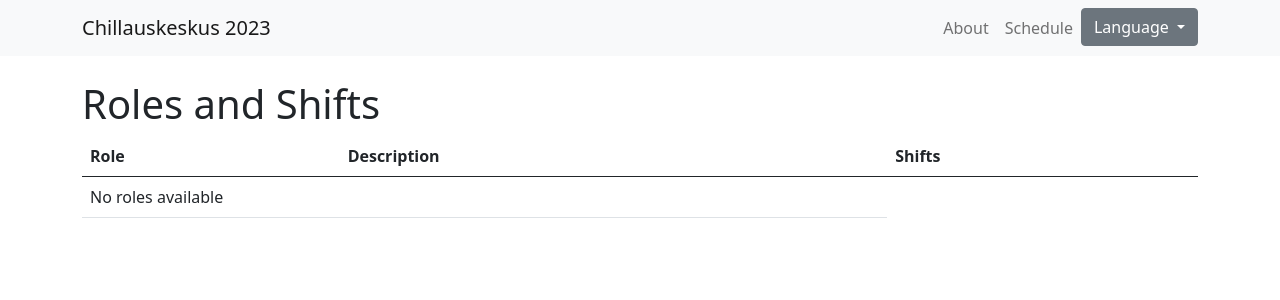
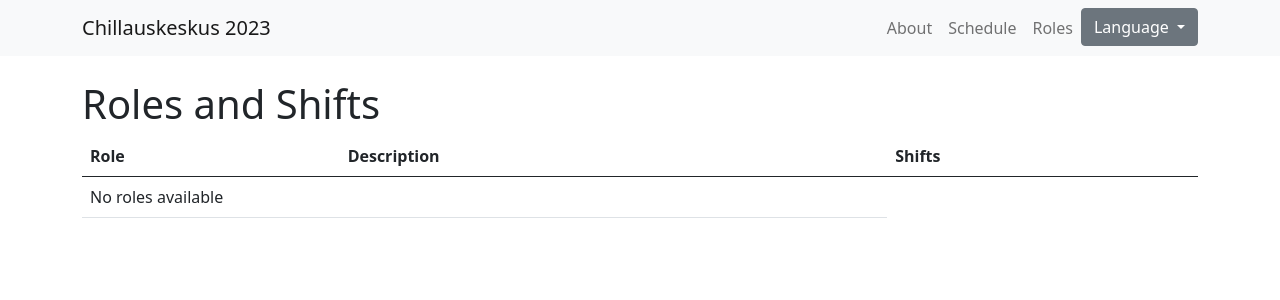
Before and after one commit to luova-club/event-signup-and, a Django app: page /roles in a window 1280 px wide. Shown: the top 300 px of the page. Run offline with Django 4.2, Linux system fonts and the light colour scheme; data that the repository does not hold is empty.

Commit message:
Fixed translations

```diff
--- a/event_support_app/support_signup/templates/base.html
+++ b/event_support_app/support_signup/templates/base.html
@@ -23,6 +23,9 @@
               </li>
               <li class="nav-item">
                 <a class="nav-link" href="{% url 'schedule' %}">{% trans 'Schedule' %}</a>
+              </li>
+              <li class="nav-item">
+                <a class="nav-link" href="{% url 'role_list' %}">{% trans 'Roles' %}</a>
               </li>
               <li class="nav-item dropdown">
                 <div class="btn-group">
```
Also changed, not shown: event_support_app/locale/en/LC_MESSAGES/django.po, event_support_app/locale/fi/LC_MESSAGES/django.po.
